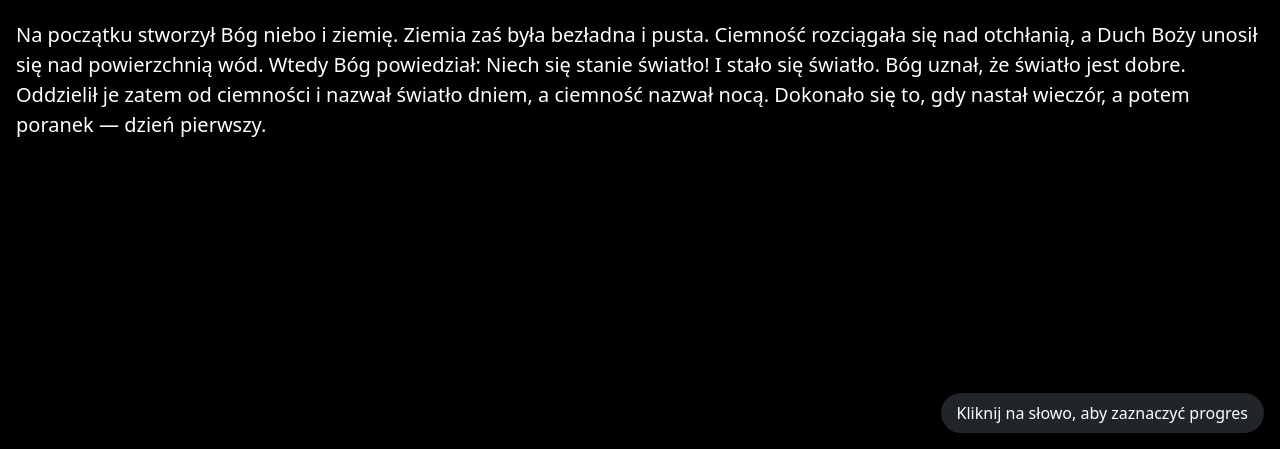
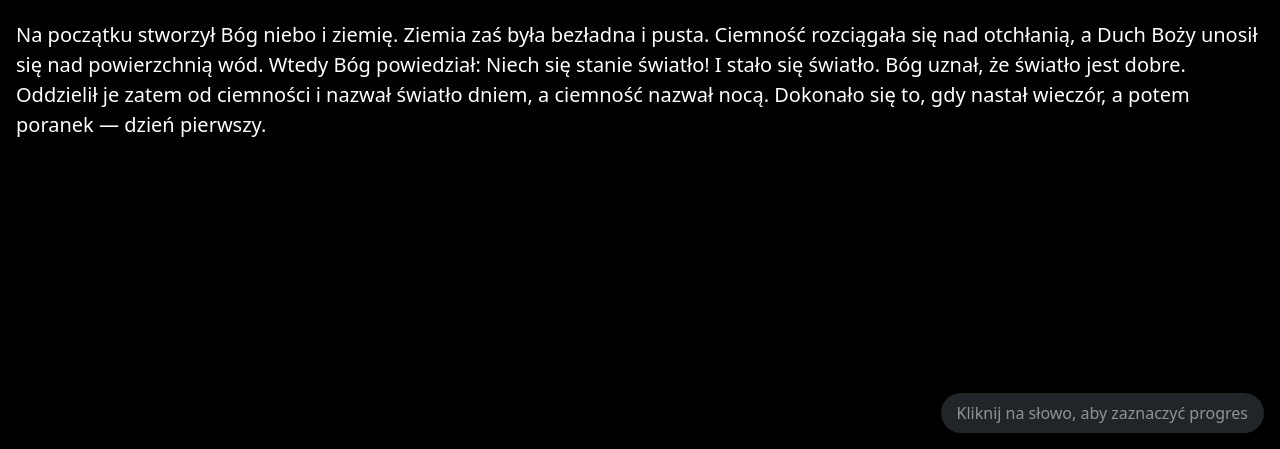
Before and after one commit to wieczorskyy/portfolio, a plain HTML site: page bible.html in a window 1280 px wide. Shown: the part 351-800 px from the top of the page. Drawn offline with nearby package versions, Linux system fonts and the light colour scheme.

Commit message:
Update bible.html

```diff
--- a/bible.html
+++ b/bible.html
@@ -50,7 +50,7 @@
     </div>
 
     <div class="position-fixed bottom-0 end-0 p-3">
-        <div class="bg-dark py-2 px-3 rounded-pill">Kliknij na słowo, aby zaznaczyć progres</div>
+        <div class="bg-dark text-white-50 fw-medium py-2 px-3 rounded-pill">Kliknij na słowo, aby zaznaczyć progres</div>
     </div>
 
     <script src="https://cdn.jsdelivr.net/npm/@popperjs/core@2.11.8/dist/umd/popper.min.js" integrity="sha384-I7E8VVD/ismYTF4hNIPjVp/Zjvgyol6VFvRkX/vR+Vc4jQkC+hVqc2pM8ODewa9r" crossorigin="anonymous"></script>
```
